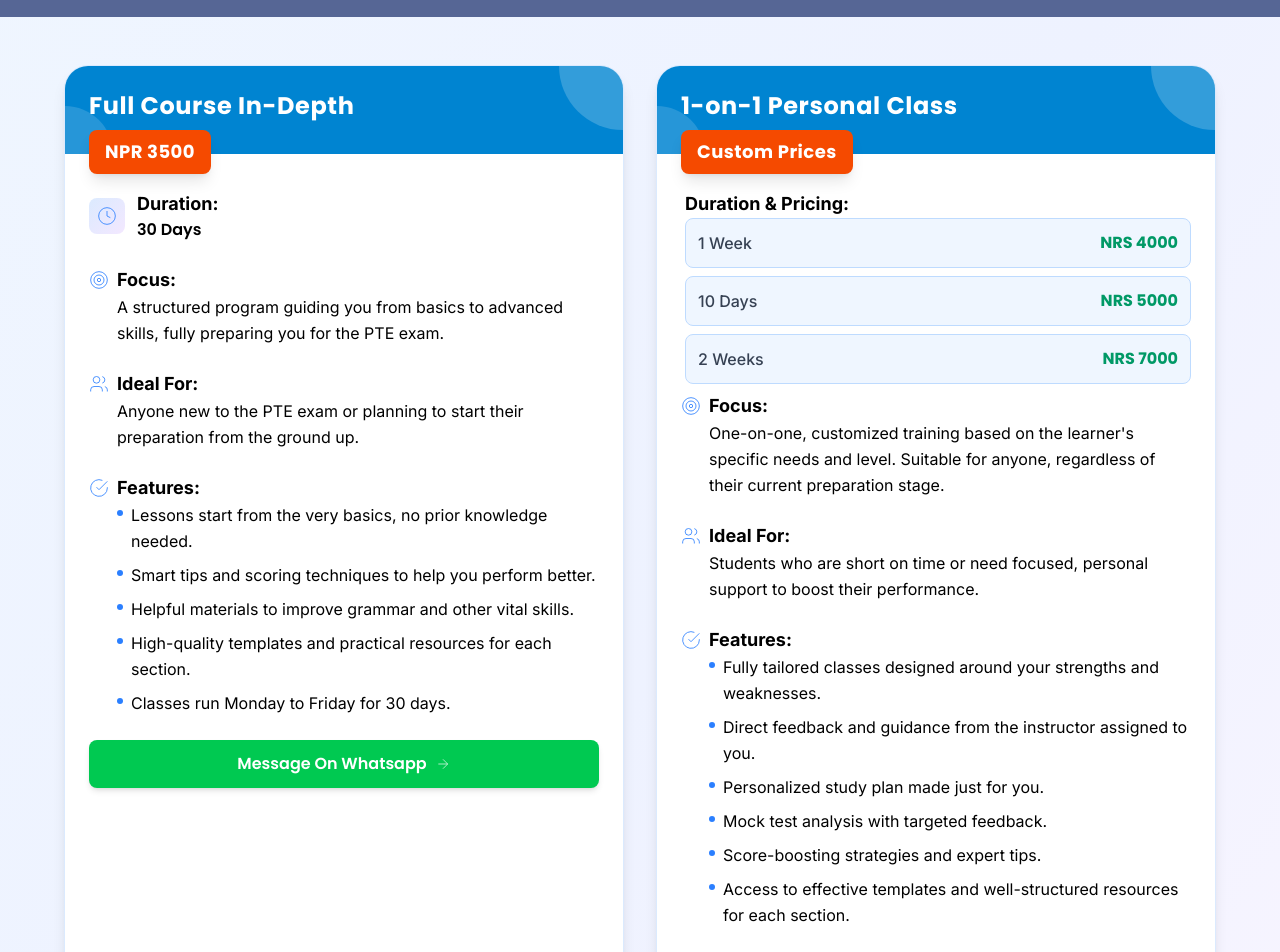
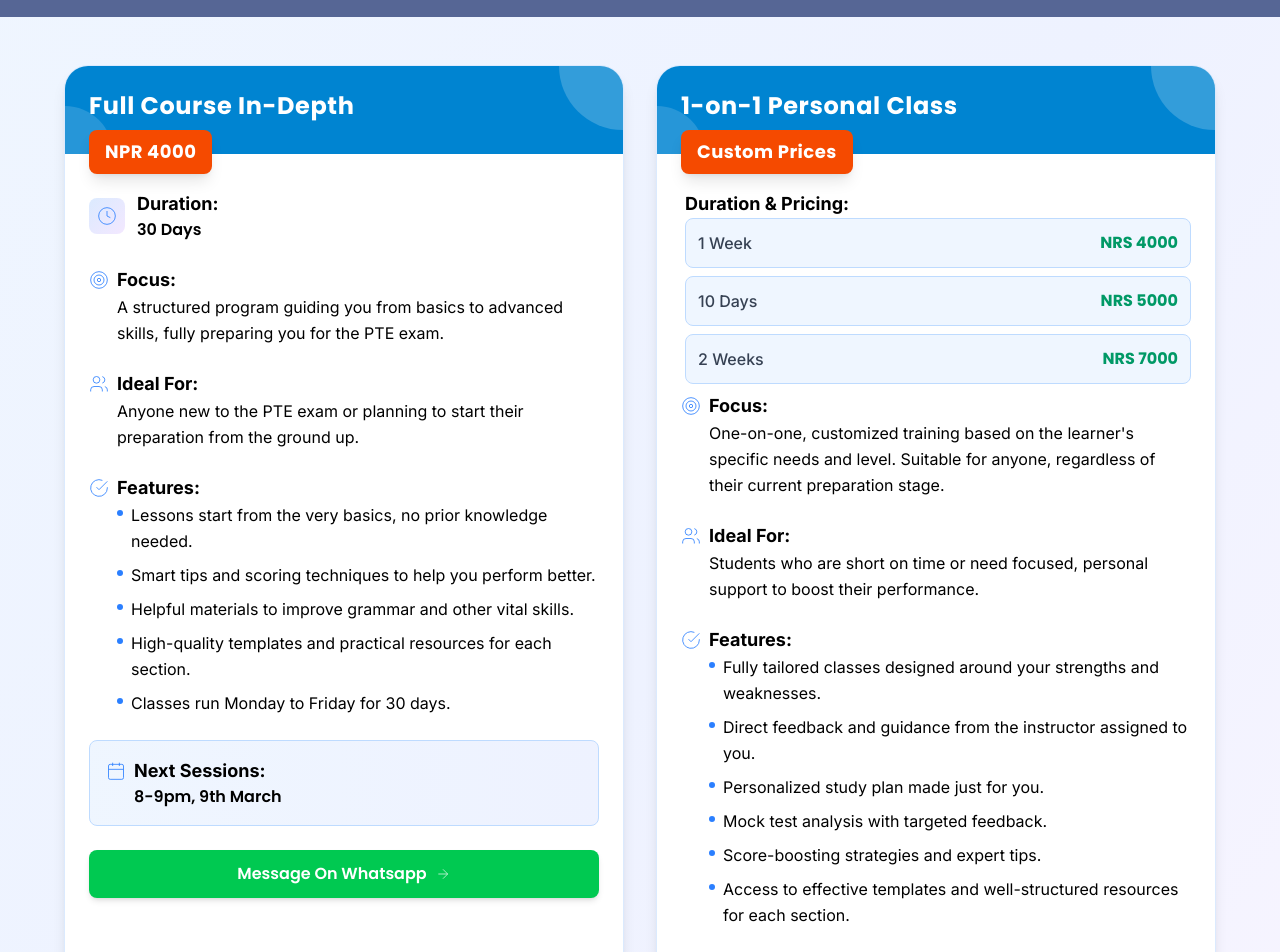
Before and after one commit to Gauravmahto187/AcePte, a React (Vite) app: page / in a window 1280 px wide. Shown: the part 240-1192 px from the top of the page. Built offline with nearby package versions, Linux system fonts and the light colour scheme; grey boxes are pictures that could not be loaded.

Commit message:
9th march

```diff
--- a/src/App.jsx
+++ b/src/App.jsx
@@ -15,7 +15,7 @@ const App = () => {
   const cardData = [
     {
       title: "Full Course In-Depth",
-      price: "NPR 3500",
+      price: "NPR 4000",
       duration: "30 Days",
       focus: "A structured program guiding you from basics to advanced skills, fully preparing you for the PTE exam.",
       idealFor: "Anyone new to the PTE exam or planning to start their preparation from the ground up.",
@@ -26,6 +26,7 @@ const App = () => {
         "High-quality templates and practical resources for each section.",
         "Classes run Monday to Friday for 30 days."
       ],
+      nextSession: "8-9pm, 9th March",
       sessionType: "Full Course In-Depth"
     },
 
```
